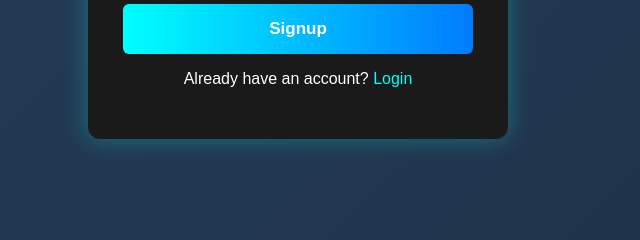
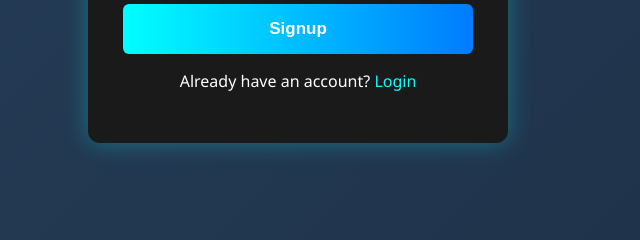
Before and after one commit to tarfiarashid123/login-signup-form-using-webstorage, a plain HTML site: page index.html in a window 1280 px wide. Shown: the part 391-631 px from the top of the page, 342-982 px from the left. Drawn offline with Linux system fonts and the light colour scheme.

Commit message:
CSS Updated

```diff
--- a/style.css
+++ b/style.css
@@ -71,6 +71,11 @@ a:hover {
     color: #007bff;
 }
 
+p{
+    font-family: 'Segoe UI', Tahoma, Geneva, Verdana, sans-serif;
+    font-weight: 400;
+}
+
 .password-container {
     position: relative;
     width: 100%;
```
